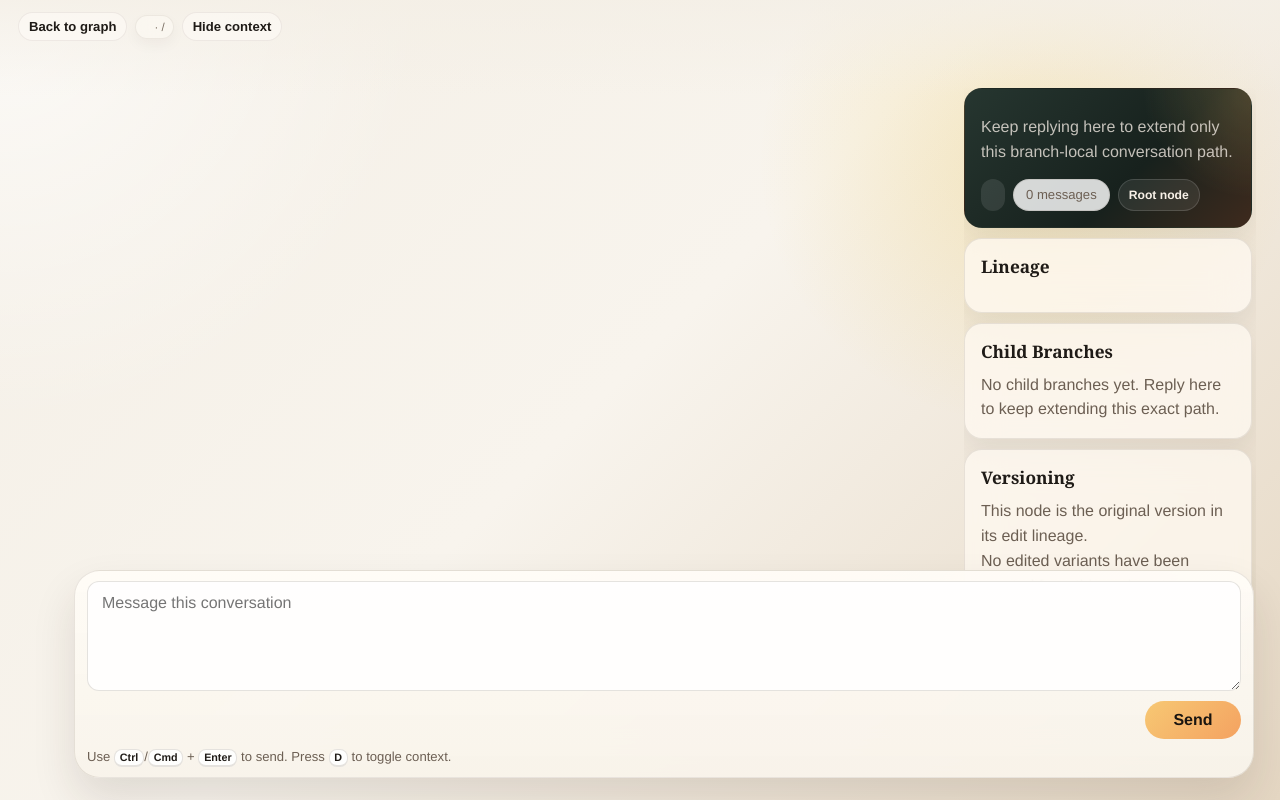
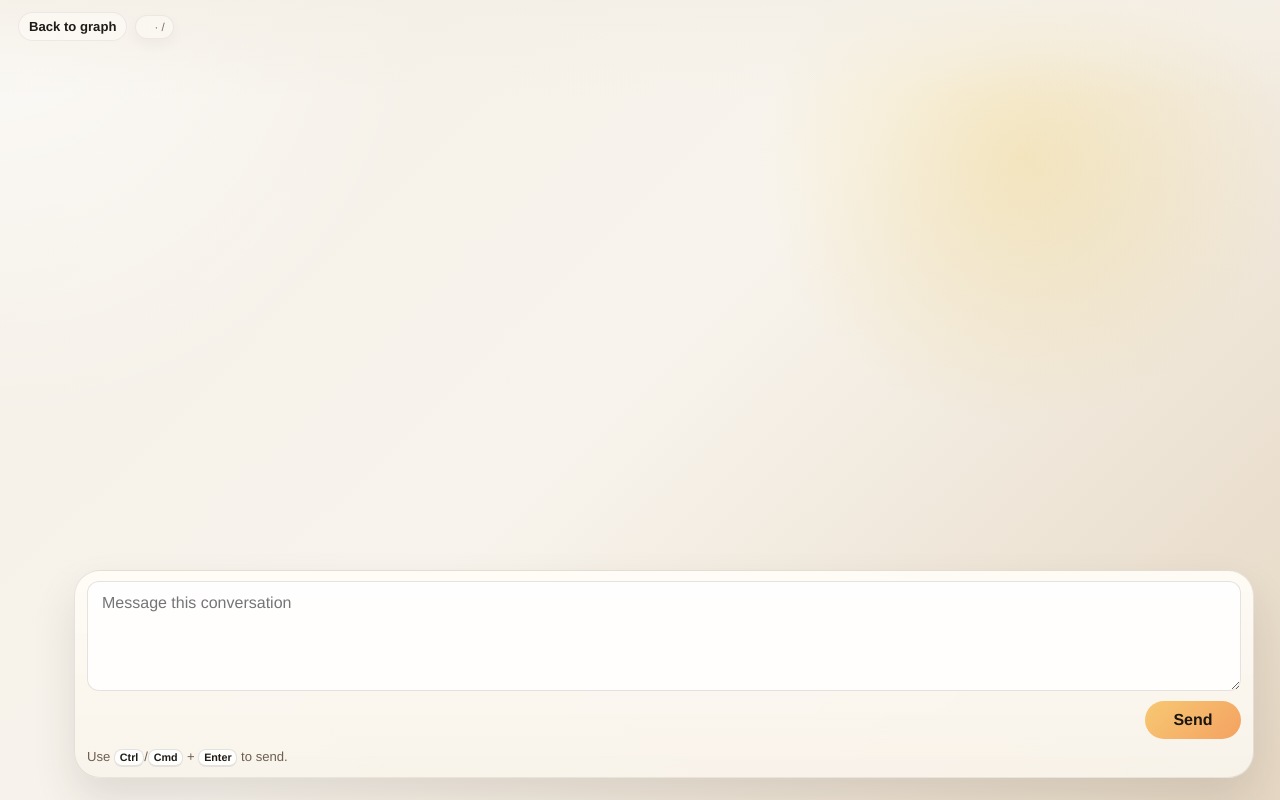
Before and after one commit to Howardleejhenhao/Generative-AI-LLM-Tree, a Django app: template tree_ui/templates/tree_ui/node_chat.html in a window 1280 px wide. Run offline with Django 5.2, Linux system fonts and the light colour scheme; the template is opened without the code that fills it, so the values that code supplies are empty.

Commit message:
fix: simplify node chat composer workflow

```diff
--- a/tree_ui/static/tree_ui/css/app.css
+++ b/tree_ui/static/tree_ui/css/app.css
@@ -2037,27 +2037,10 @@
 }
 
 .chat-shell-header {
-  right: 372px;
-}
-
-.chat-context-toggle {
-  margin-bottom: 0;
-  pointer-events: auto;
-}
-
-.chat-page[data-context-collapsed="true"] .chat-shell-header {
   right: 18px;
 }
 
 .chat-transcript-minimal {
-  padding:
-    78px
-    max(360px, calc(((100vw - 1320px) / 2) + 344px))
-    198px
-    max(18px, calc((100vw - 1320px) / 2));
-}
-
-.chat-page[data-context-collapsed="true"] .chat-transcript-minimal {
   padding:
     78px
     max(18px, calc((100vw - 1320px) / 2))
@@ -2065,54 +2048,8 @@
     max(18px, calc((100vw - 1320px) / 2));
 }
 
-.chat-context-dock {
-  position: absolute;
-  top: 88px;
-  right: 24px;
-  bottom: 166px;
-  z-index: 3;
-  width: 292px;
-  display: grid;
-  align-content: start;
-  gap: 10px;
-  overflow: auto;
-  padding-right: 4px;
-}
-
-.chat-page[data-context-collapsed="true"] .chat-context-dock {
-  display: none;
-}
-
-.chat-context-card {
-  padding: 16px;
-  border: 1px solid rgba(55, 43, 31, 0.1);
-  border-radius: 18px;
-  box-shadow: 0 12px 24px rgba(49, 37, 22, 0.08);
-  backdrop-filter: blur(18px);
-  background: rgba(255, 250, 242, 0.74);
-}
-
-.chat-context-card h2 {
-  margin: 0;
-  font-family: Georgia, "Times New Roman", serif;
-  font-size: 1.08rem;
-}
-
-.chat-context-card-node {
-  background:
-    radial-gradient(circle at top right, rgba(247, 200, 115, 0.22), transparent 34%),
-    linear-gradient(135deg, #263630, #17211d 60%, #3e2a1d);
-  color: #f8f1e8;
-}
-
-.chat-context-card-node .panel-kicker,
-.chat-context-card-node .chat-context-copy {
-  color: rgba(248, 241, 232, 0.76);
-}
-
-.chat-context-copy {
-  margin: 10px 0 0;
-  line-height: 1.55;
+.workspace-list-compact {
+  margin-top: 0;
 }
 
 .chat-context-header {
@@ -2121,36 +2058,6 @@
   align-items: baseline;
   gap: 12px;
   margin-bottom: 10px;
-}
-
-.chat-context-meta {
-  font-size: 0.72rem;
-  text-transform: uppercase;
-  letter-spacing: 0.1em;
-  color: var(--muted);
-}
-
-.chat-context-metrics {
-  display: flex;
-  flex-wrap: wrap;
-  gap: 8px;
-  margin-top: 14px;
-}
-
-.chat-context-flag {
-  border: 1px solid rgba(74, 58, 40, 0.08);
-  background: rgba(255, 255, 255, 0.82);
-  color: var(--text);
-}
-
-.chat-context-card-node .chat-context-flag {
-  border-color: rgba(255, 255, 255, 0.14);
-  background: rgba(255, 255, 255, 0.08);
-  color: #f8f1e8;
-}
-
-.workspace-list-compact {
-  margin-top: 0;
 }
 
 .chat-branch-list {
@@ -2186,10 +2093,6 @@
     right: 18px;
   }
 
-  .chat-context-dock {
-    display: none;
-  }
-
   .chat-transcript-minimal {
     padding:
       78px
--- a/tree_ui/static/tree_ui/js/node-chat.js
+++ b/tree_ui/static/tree_ui/js/node-chat.js
@@ -3,10 +3,7 @@
 import { streamJSON } from "./streaming.js";
 
 const payload = JSON.parse(document.getElementById("node-chat-payload").textContent);
-const CHAT_CONTEXT_STORAGE_KEY = "llm-tree-chat-context-collapsed";
 
-const chatPage = document.getElementById("chat-page");
-const chatContextToggle = document.getElementById("chat-context-toggle");
 const jumpButton = document.getElementById("chat-jump-button");
 const transcript = document.getElementById("chat-transcript");
 const form = document.getElementById("chat-form");
@@ -27,29 +24,6 @@
   const nextHeight = Math.min(promptInput.scrollHeight, PROMPT_MAX_HEIGHT);
   promptInput.style.height = `${nextHeight}px`;
   promptInput.style.overflowY = promptInput.scrollHeight > PROMPT_MAX_HEIGHT ? "auto" : "hidden";
-}
-
-function readStoredContextState() {
-  try {
-    return window.localStorage.getItem(CHAT_CONTEXT_STORAGE_KEY) === "true";
-  } catch {
-    return false;
-  }
-}
-
-function writeStoredContextState(isCollapsed) {
-  try {
-    window.localStorage.setItem(CHAT_CONTEXT_STORAGE_KEY, String(isCollapsed));
-  } catch {
-    // Ignore storage failures and keep the UI state in-memory only.
-  }
-}
-
-function setContextCollapsed(isCollapsed) {
-  chatPage.dataset.contextCollapsed = String(isCollapsed);
-  chatContextToggle.textContent = isCollapsed ? "Show context" : "Hide context";
-  chatContextToggle.setAttribute("aria-expanded", String(!isCollapsed));
-  writeStoredContextState(isCollapsed);
 }
 
 function setVariantEditorOpen(isOpen) {
@@ -94,6 +68,14 @@
 async function handleSubmit(event) {
   event.preventDefault();
   feedback.textContent = "";
+  const submittedPrompt = promptInput.value;
+  if (!submittedPrompt.trim()) {
+    feedback.textContent = "Prompt is required.";
+    return;
+  }
+
+  promptInput.value = "";
+  resizePromptInput();
   submitButton.disabled = true;
   let previewPrompt = "";
   let assistantText = "";
@@ -102,7 +84,7 @@
     await streamJSON(
       form.dataset.nodeMessageStreamUrl,
       {
-        prompt: promptInput.value,
+        prompt: submittedPrompt,
       },
       csrfToken,
       {
@@ -153,6 +135,10 @@
       },
     );
   } catch (error) {
+    if (!previewPrompt) {
+      promptInput.value = submittedPrompt;
+      resizePromptInput();
+    }
     feedback.textContent = error.message;
     renderTranscript();
   } finally {
@@ -202,31 +188,15 @@
   }
 }
 
-function handleWindowKeydown(event) {
-  const isTyping = event.target === promptInput || variantForm.contains(event.target);
-
-  if (event.key === "d" || event.key === "D") {
-    if (!isTyping) {
-      setContextCollapsed(chatPage.dataset.contextCollapsed !== "true");
-      event.preventDefault();
-    }
-  }
-}
-
 promptInput.addEventListener("input", resizePromptInput);
 promptInput.addEventListener("keydown", handlePromptKeydown);
 transcript.addEventListener("scroll", updateJumpButton);
 jumpButton.addEventListener("click", scrollToBottom);
-chatContextToggle.addEventListener("click", () => {
-  setContextCollapsed(chatPage.dataset.contextCollapsed !== "true");
-});
 variantToggle.addEventListener("click", () => {
   setVariantEditorOpen(variantForm.hidden);
 });
-window.addEventListener("keydown", handleWindowKeydown);
 form.addEventListener("submit", handleSubmit);
 variantForm.addEventListener("submit", handleVariantSubmit);
-setContextCollapsed(readStoredContextState());
 setVariantEditorOpen(false);
 resizePromptInput();
 renderTranscript();
--- a/tree_ui/templates/tree_ui/node_chat.html
+++ b/tree_ui/templates/tree_ui/node_chat.html
@@ -4,91 +4,14 @@
 {% block title %}{{ node_payload.title }} | LLM-Tree{% endblock %}
 
 {% block content %}
-  <section class="chat-page chat-page-minimal chat-page-immersive" id="chat-page" data-context-collapsed="false">
+  <section class="chat-page chat-page-minimal chat-page-immersive" id="chat-page">
     <header class="chat-shell-header">
       <a class="ghost-link" href="{% url 'workspace_graph' workspace.slug %}">Back to graph</a>
       <div class="chat-shell-copy chat-shell-copy-inline">
         <h1 id="chat-node-title">{{ node_payload.title }}</h1>
         <p class="chat-shell-meta">{{ workspace.name }} · {{ node_payload.provider|title }} / {{ node_payload.model_name }}</p>
       </div>
-      <button class="ghost-link chat-context-toggle" id="chat-context-toggle" type="button" aria-expanded="true" aria-controls="chat-context-dock">
-        Hide context
-      </button>
     </header>
-
-    <aside class="chat-context-dock" id="chat-context-dock">
-      <section class="chat-context-card chat-context-card-node">
-        <h2>{{ node_payload.title }}</h2>
-        <p class="chat-context-copy">{{ node_payload.summary|default:"Keep replying here to extend only this branch-local conversation path." }}</p>
-        <div class="chat-context-metrics">
-          <span class="status-chip" data-provider="{{ node_payload.provider }}">{{ node_payload.provider }}</span>
-          <span class="workspace-summary-pill">{{ node_payload.messages|length }} messages</span>
-          {% if node_payload.edited_from_id %}
-            <span class="chat-context-flag">Edited variant</span>
-          {% elif node_payload.parent_id %}
-            <span class="chat-context-flag">Branch node</span>
-          {% else %}
-            <span class="chat-context-flag">Root node</span>
-          {% endif %}
-        </div>
-      </section>
-
-      <section class="chat-context-card">
-        <div class="chat-context-header">
-          <h2>Lineage</h2>
-        </div>
-        <div class="lineage-trail">
-          {% for item in lineage_items %}
-            <a class="lineage-chip{% if item.is_current %} lineage-chip-current{% endif %}" href="{{ item.url }}">
-              {{ item.title }}
-            </a>
-          {% endfor %}
-        </div>
-      </section>
-
-      <section class="chat-context-card">
-        <div class="chat-context-header">
-          <h2>Child Branches</h2>
-        </div>
-        <div class="chat-branch-list">
-          {% for child in child_nodes %}
-            <a class="chat-branch-card" href="{{ child.url }}">
-              <strong>{{ child.title }}</strong>
-              <span>{{ child.provider|title }} / {{ child.model_name }}</span>
-              <p>{{ child.summary }}</p>
-            </a>
-          {% empty %}
-            <p class="chat-empty-copy">No child branches yet. Reply here to keep extending this exact path.</p>
-          {% endfor %}
-        </div>
-      </section>
-
-      <section class="chat-context-card">
-        <div class="chat-context-header">
-          <h2>Versioning</h2>
-        </div>
-        {% if edited_source %}
-          <a class="chat-branch-card" href="{{ edited_source.url }}">
-            <strong>Edited from</strong>
-            <span>Return to source node</span>
-            <p>{{ edited_source.title }}</p>
-          </a>
-        {% else %}
-          <p class="chat-empty-copy">This node is the original version in its edit lineage.</p>
-        {% endif %}
-        <div class="chat-branch-list">
-          {% for variant in edited_variants %}
-            <a class="chat-branch-card" href="{{ variant.url }}">
-              <strong>{{ variant.title }}</strong>
-              <span>{{ variant.provider|title }} / {{ variant.model_name }}</span>
-              <p>{{ variant.summary }}</p>
-            </a>
-          {% empty %}
-            <p class="chat-empty-copy">No edited variants have been created from this node yet.</p>
-          {% endfor %}
-        </div>
-      </section>
-    </aside>
 
     <section class="chat-thread-panel chat-thread-panel-minimal">
       <div class="chat-content-column">
@@ -118,7 +41,7 @@
             <p class="form-feedback" id="chat-feedback" role="status" aria-live="polite"></p>
             <button class="primary-button" id="chat-submit-button" type="submit">Send</button>
           </div>
-          <p class="chat-composer-note">Use <kbd>Ctrl</kbd>/<kbd>Cmd</kbd> + <kbd>Enter</kbd> to send. Press <kbd>D</kbd> to toggle context.</p>
+          <p class="chat-composer-note">Use <kbd>Ctrl</kbd>/<kbd>Cmd</kbd> + <kbd>Enter</kbd> to send.</p>
         </form>
       </div>
       <section class="action-box">
--- a/tree_ui/tests.py
+++ b/tree_ui/tests.py
@@ -76,11 +76,7 @@
         self.assertContains(response, "Send")
         self.assertContains(response, "Root node")
         self.assertContains(response, "Main · Openai / gpt-4.1-mini")
-        self.assertContains(response, "Lineage")
-        self.assertContains(response, "Child Branches")
-        self.assertContains(response, "Versioning")
         self.assertContains(response, "Edit Into Variant")
-        self.assertContains(response, "Hide context")
         self.assertContains(response, "Jump to latest")
         self.assertContains(response, "Show editor")
 
```
Also changed, not shown: docs/agent-progress.md (+45 -0 lines).
